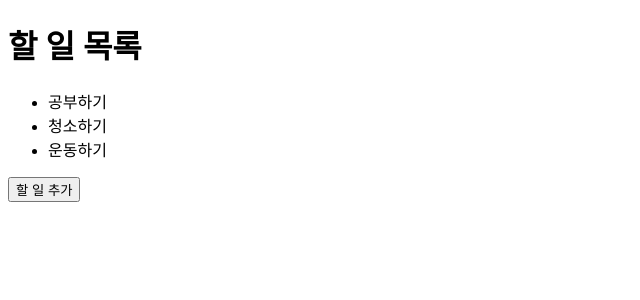
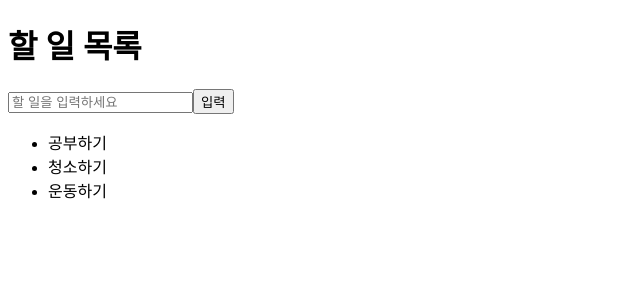
Before and after one commit to JuyoungKim1024/react_todo_tu, a React (Vite) app: page / in a window 1280 px wide. Shown: the top 300 px of the page, without its empty margins (0-640 px from the left). Built offline with nearby package versions, Linux system fonts and the light colour scheme.

Commit message:
form, input 작업

```diff
--- a/src/App.jsx
+++ b/src/App.jsx
@@ -9,12 +9,18 @@ function App() {
     return (
         <>
             <h1>할 일 목록</h1>
+            <form>
+                <input type="text" placeholder="할 일을 입력하세요" />
+                <button type="submit" onClick={addTodo}>
+                    입력
+                </button>
+            </form>
+
             <ul>
                 {Todo.map((item, index) => (
                     <li key={index}>{item}</li>
                 ))}
             </ul>
-            <button onClick={addTodo}>할 일 추가</button>
         </>
     )
 }
```
